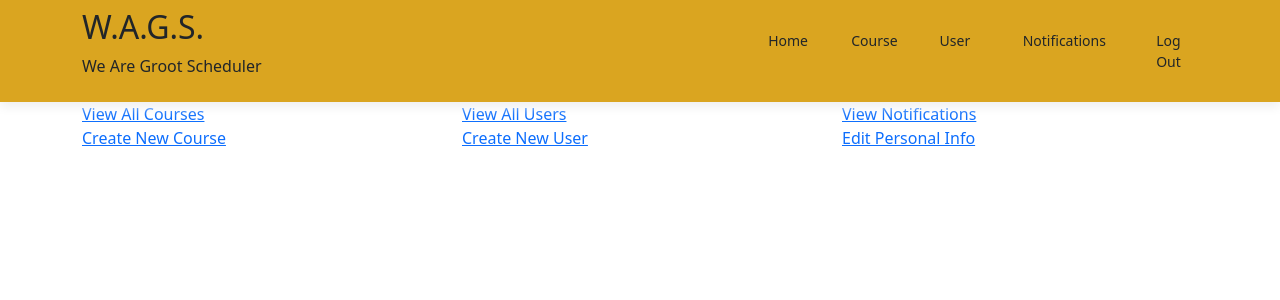
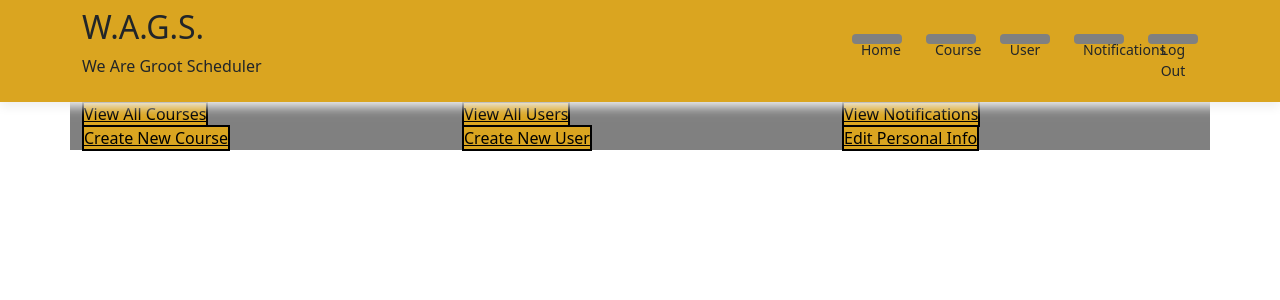
Before and after one commit to ConnorNethen/TAScheduler, a Django app: page / in a window 1280 px wide. Shown: the top 300 px of the page. Run offline with Django 4.2, Linux system fonts and the light colour scheme; the visitor is signed in with stand-in values (Sample User, id 1).

Commit message:
testing home screen

```diff
--- a/Scheduler/static/stylesheets/styles.css
+++ b/Scheduler/static/stylesheets/styles.css
@@ -42,8 +42,25 @@
     background-color: goldenrod;
     height: 60%;
 }
-btn-header-nav{
+.btn-header-nav{
     max-height: 10%;
     background-color: grey;
     width: 50px;
 }
+.btn-home-lg{
+    height: 20%;
+    width: 20%;
+    background-color: goldenrod;
+    color: black;
+    border: 2px solid black;
+}
+.btn-home-sm{
+    height: 5%;
+    width: 20%;
+    background-color: goldenrod;
+    color: black;
+    border: 2px solid black;
+}
+.container-xl{
+    background-color: grey;
+}
```
